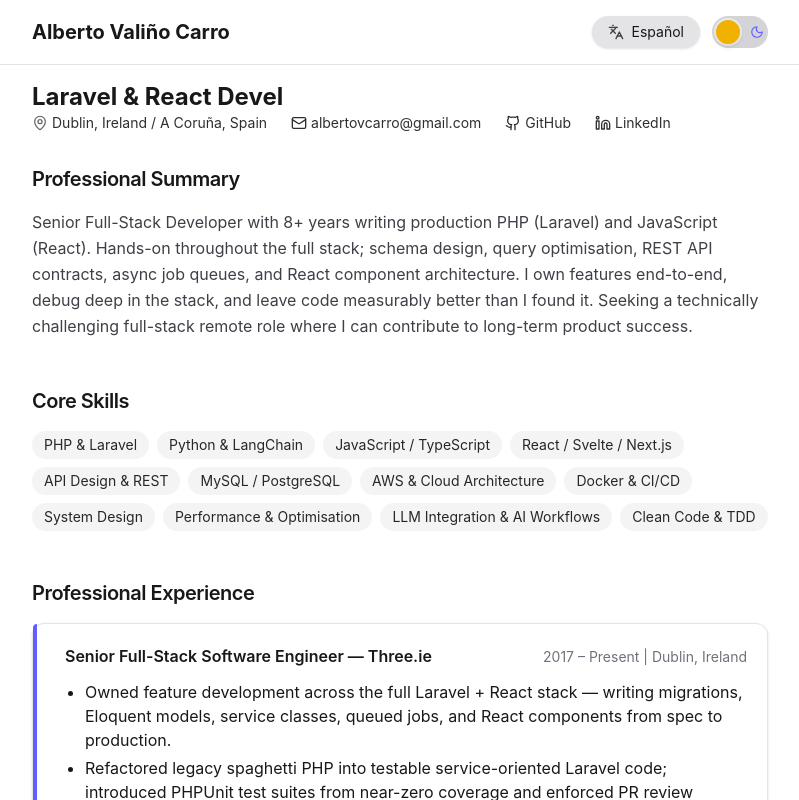
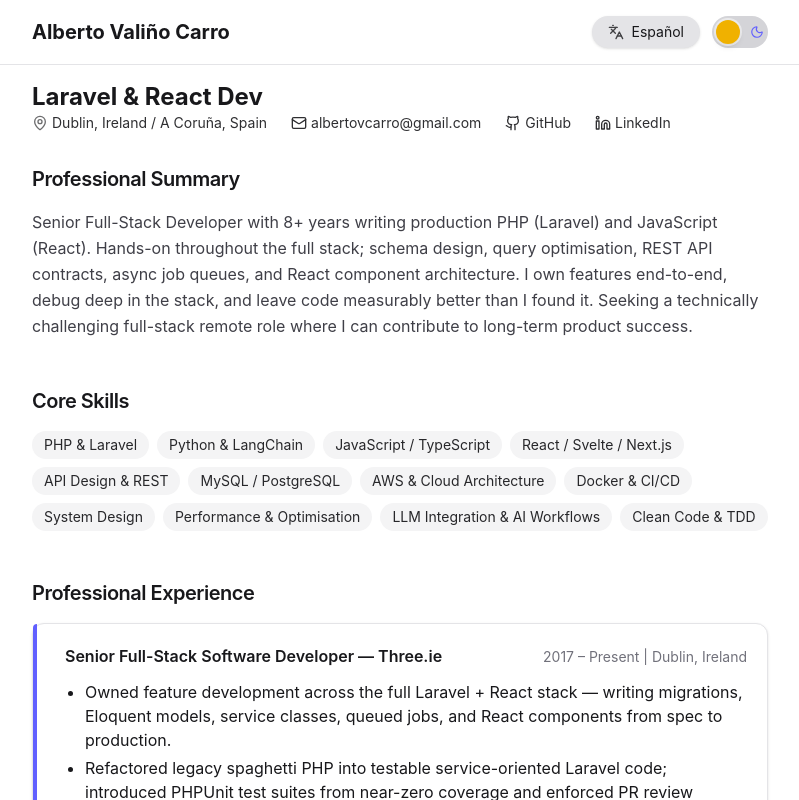
Before and after one commit to albertovalinocarro/albertovalinocarro.github.io, a React (Vite) app: page / in a window 1280 px wide. Shown: the top 800 px of the page, without its empty margins (240-1039 px from the left). Built offline with nearby package versions, Linux system fonts and the light colour scheme; no server answers.

Commit message:
fix: Semantics 2

```diff
--- a/src/components/TypingHero.tsx
+++ b/src/components/TypingHero.tsx
@@ -1,9 +1,9 @@
 import { useEffect, useState } from "react";
 
 const TITLES = [
-    "Senior Full-Stack Engineer",
+    "Senior Full-Stack Developer",
     "Laravel & React Developer",
-    "PHP & JavaScript Engineer",
+    "PHP & JavaScript Developer",
 ];
 
 const TYPE_SPEED_MS = 60;
--- a/src/data/resume.ts
+++ b/src/data/resume.ts
@@ -34,7 +34,7 @@ export const resume = {
 
     experience: [
         {
-            role: "Senior Full-Stack Software Engineer",
+            role: "Senior Full-Stack Software Developer",
             company: "Three.ie",
             period: "2017 – Present | Dublin, Ireland",
             points: [
```
